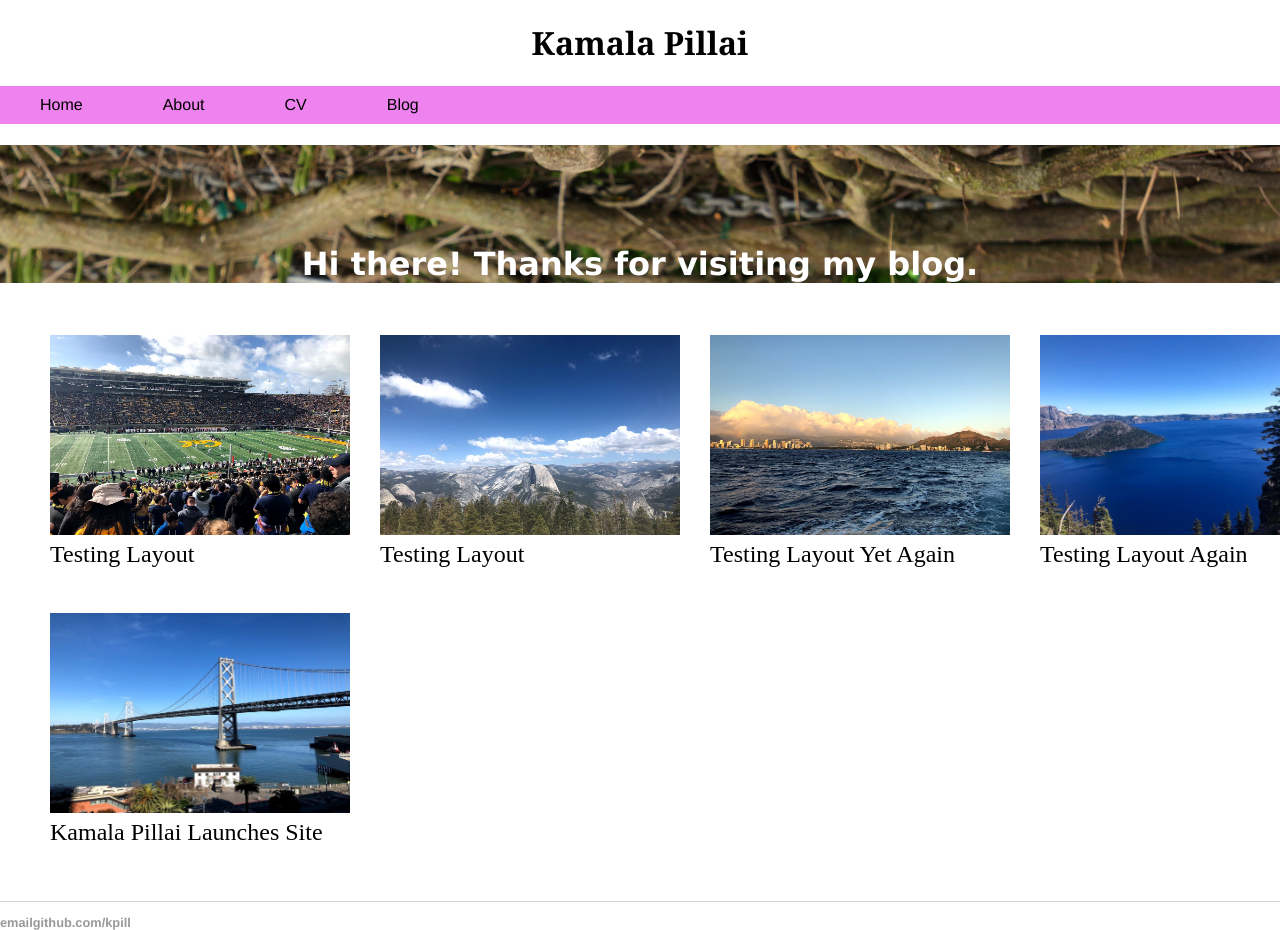
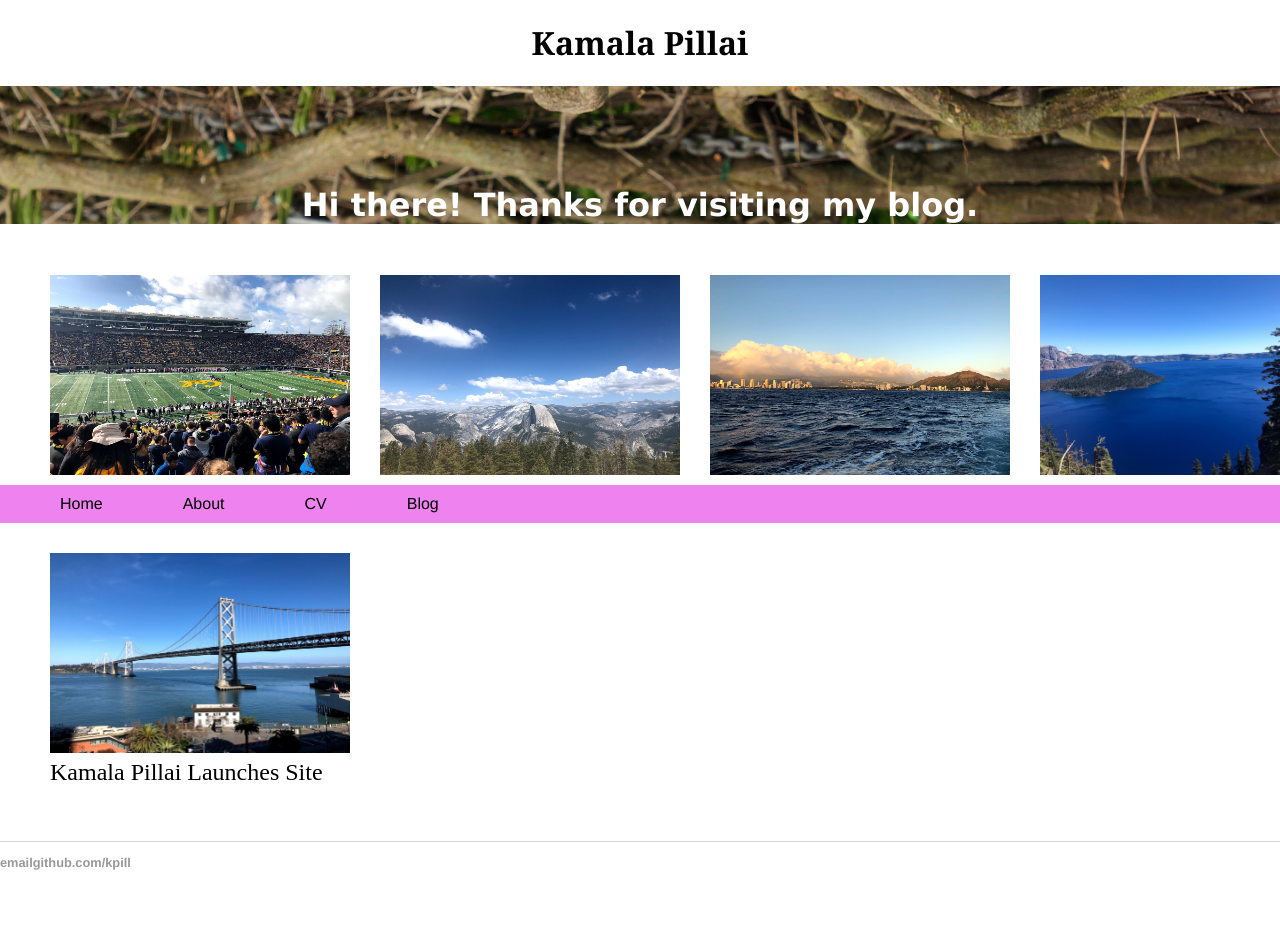
Before and after one commit to kpill/kpill.github.io, a Jekyll site: the page built from index.html, in a window 1280 px wide. Built offline with Jekyll 4.4.1, drawn with Linux system fonts in a browser that asks for light colours; after the commit the page ends 900 px from its top, so only the background shows below that.

Commit message:
Update main.css

```diff
--- a/css/main.css
+++ b/css/main.css
@@ -35,9 +35,12 @@ footer ul {
 
 nav ul {
     font-family:'Helvetica', 'Arial', 'Sans-Serif';
+	float: none;
+	position: absolute;
+	top: 50%;
+	left: 50%;
+	transform: translate(-50%, 50%);
     list-style-type: none;
-    margin: 0;
-    padding: 0;
     overflow: hidden;
     background-color: violet;
     width: 100vw;
```
